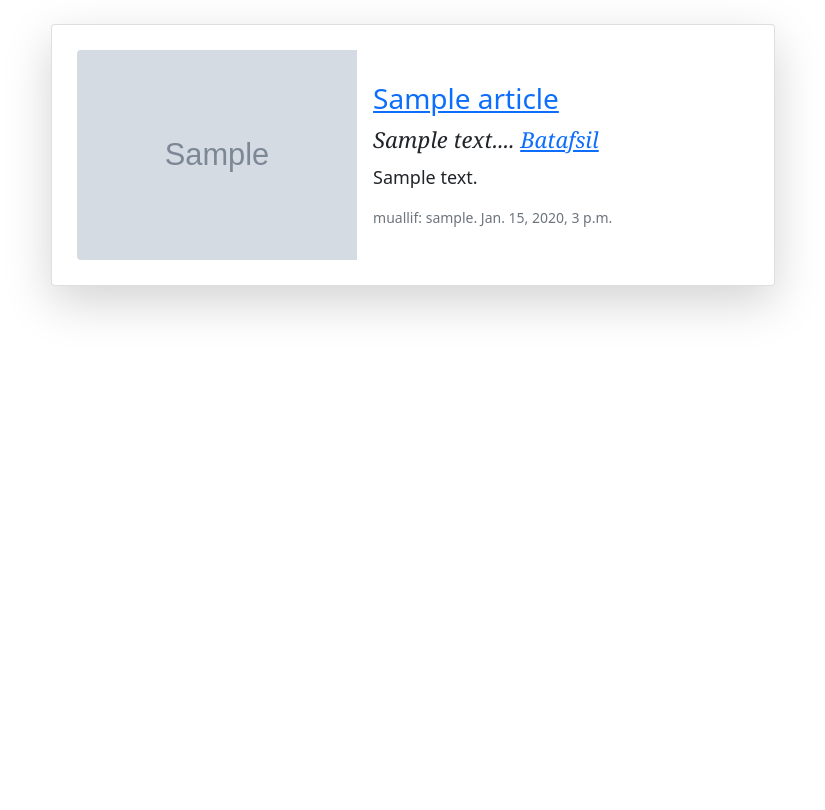
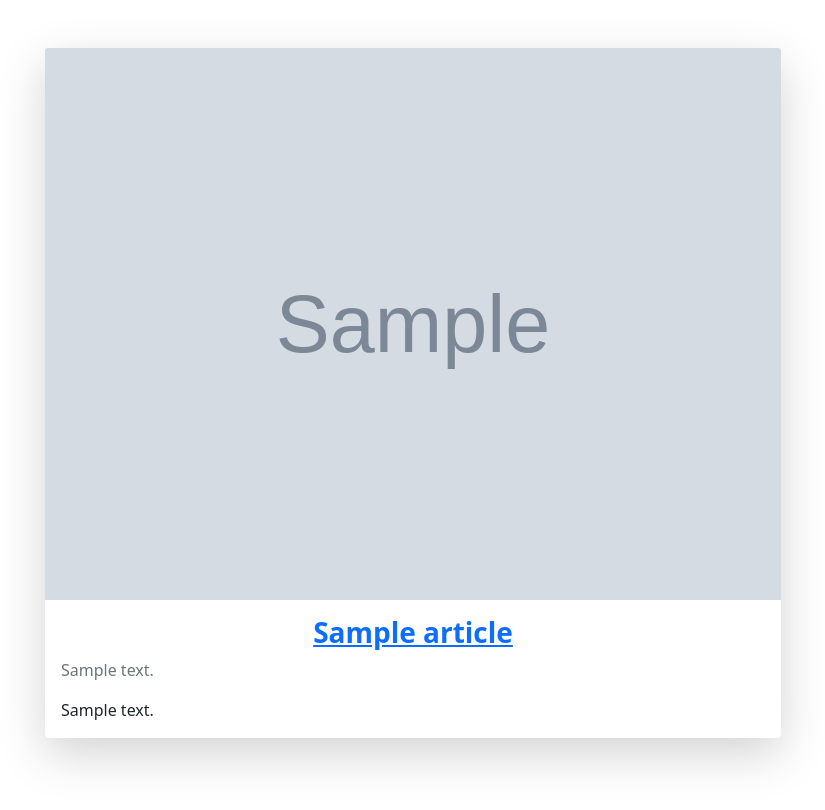
Before and after one commit to lizzieo5/shaxsiy_saytim_, a Django app: page /articles/ in a window 1280 px wide. Shown: the part 56-866 px from the top of the page, without its empty margins (227-1052 px from the left). Before the commit the page ends 371 px from the top, so only its background shows below. Run offline with Django 5.2, Linux system fonts and the light colour scheme; tables that the repository leaves empty hold one stand-in row (values such as "Sample post"); grey boxes marked "Sample" are stand-in pictures; some libraries are stand-ins or nearby versions.

Commit message:
togriladim

```diff
--- a/templates/article_list.html
+++ b/templates/article_list.html
@@ -1,31 +1,19 @@
 {% extends 'base.html' %}
+{% load crispy_forms_tags %}
 
 {% block content %}
-<div class="d-flex justify-content-center mt-4">
-    <div>
+<div class="container py-5">
+  <div class="row justify-content-center">
     {% for article in object_list %}
-            <div class="card mb-4 shadow-lg" style="max-width: 1200px; padding: 25px;">
-                <div class="row g-0">
-                    <div class="col-md-5">
-                        <img src="{{ article.photo.url }}" alt="{{ article.title }}" class="img-fluid rounded-start">
-                    </div>
-                    <div class="col-md-7 d-flex align-items-center">
+    <div class="col-md-8 mb-4">
+      <div class="card shadow-lg border-0">
+        {% if article.photo %}
+          <img src="{{ article.photo.url }}" class="card-img-top" alt="{{ article.title }}">
+        {% endif %}
         <div class="card-body">
-                            <h3 class="card-title"><a href="{% url 'article_detail' article.pk %}">{{ article.title }}</a></h3>
-                            <span class="card-text"
-                                  style="display: block;
-                                         font-family: 'Georgia', serif;
-                                         font-style: italic;
-                                         font-size: 22px;">
-                                {{ article.summary }}... <a href="{% url 'article_detail' article.pk %}">Batafsil</a>
-                            </span>
-                            <p class="card-text mt-2" style="font-size: 18px;">{{ article.body|truncatewords:15 }}</p>
-                            <p class="card-text">
-                                <small class="text-muted" style="font-size: 14px;">
-                                    muallif: {{ article.author }}. {{ article.date }}
-                                </small>
-                            </p>
-                        </div>
+          <a href="{% url 'article_detail' article.pk %}"><h3 class="card-title text-center fw-bold">{{ article.title }}</h3></a>
+          <p class="card-text text-muted">{{ article.summary }}</p>
+          <p class="card-text">{{ article.body|truncatewords:10 }}</p>
         </div>
       </div>
     </div>
```
Also changed, not shown: templates/article_new.html (+20 -22 lines). Lines whose indentation alone changed are shown as unchanged.
